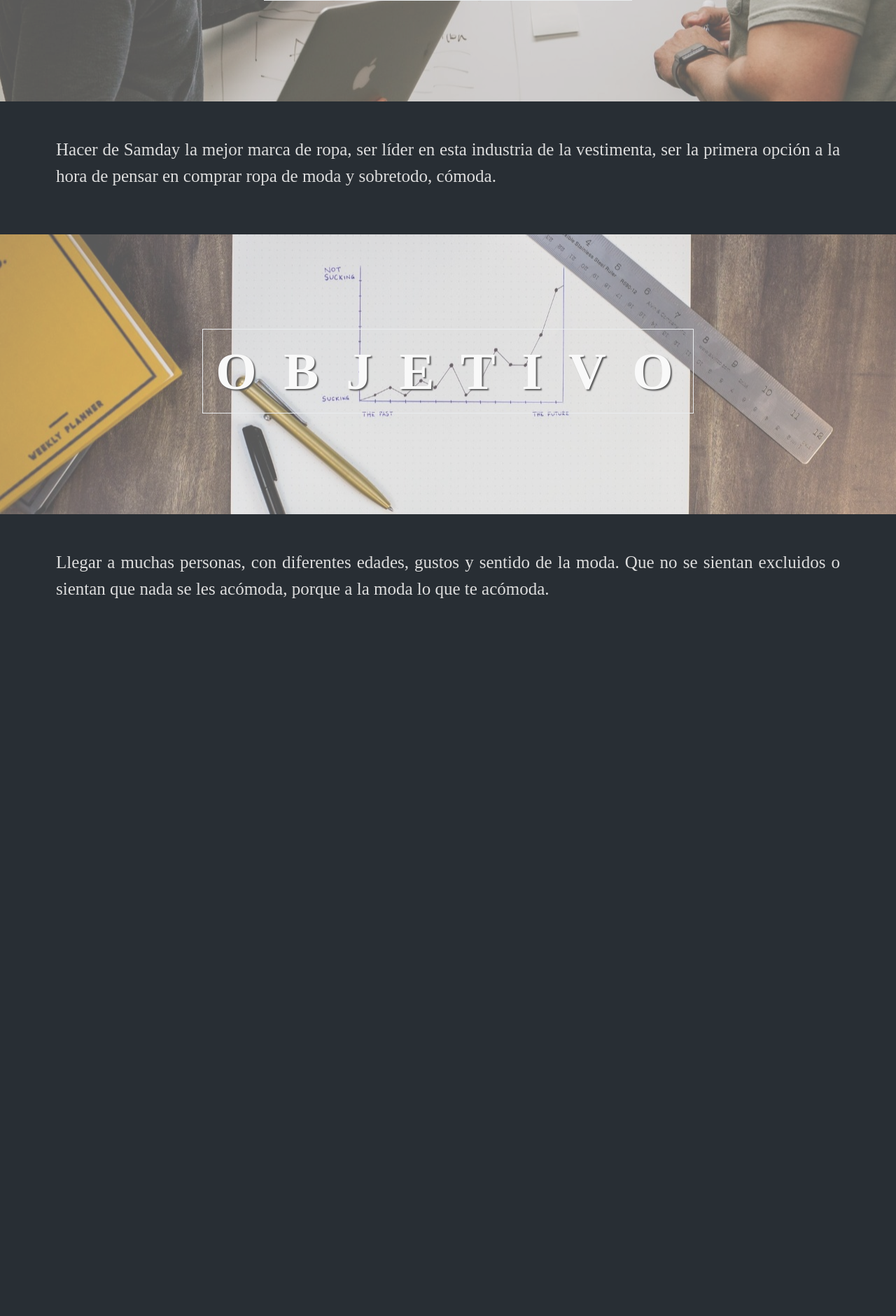
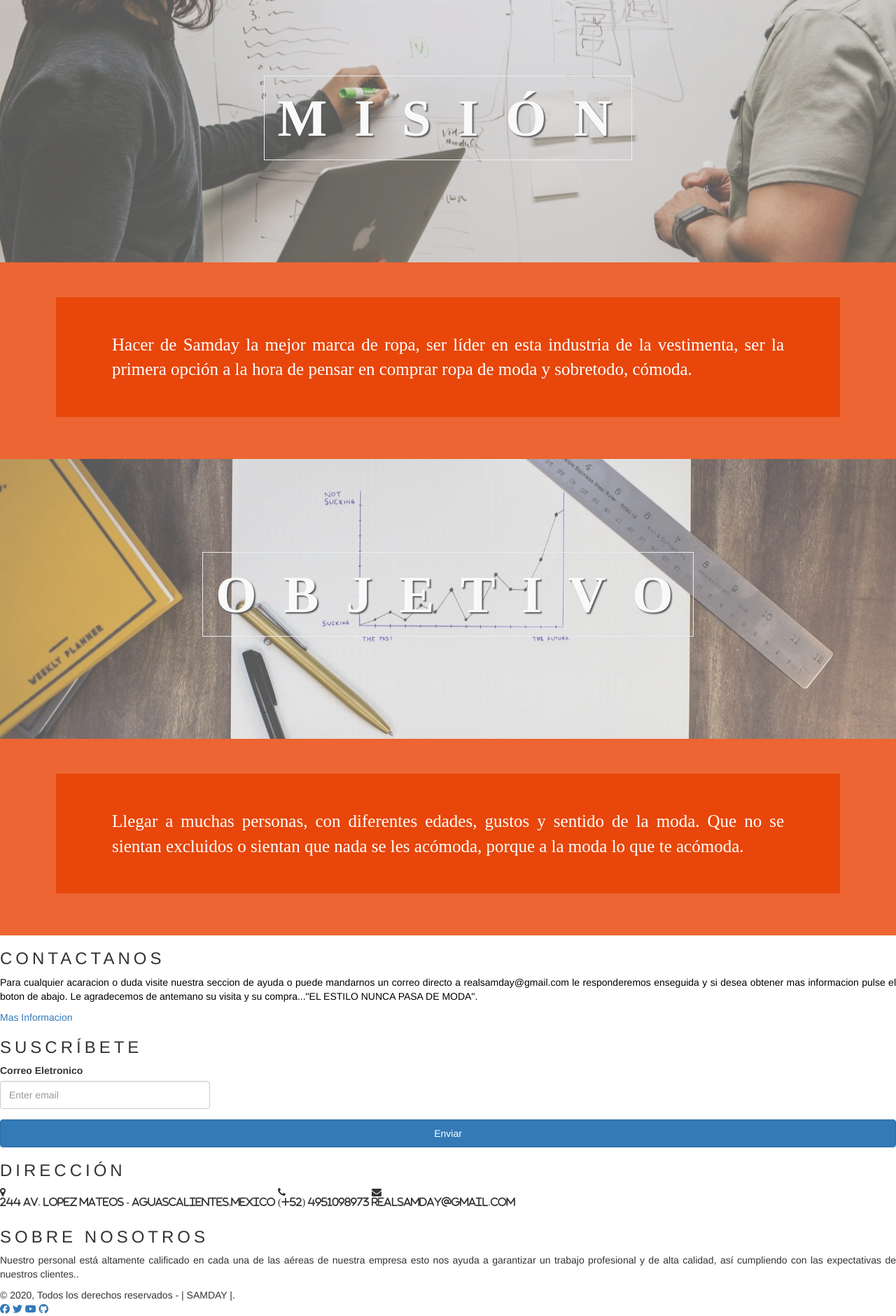
Before and after one commit to vodkadicta/ProyectoGina, a PHP site: the page made by Acerca de.php in a window 1280 px wide. Shown: the part 1325-3206 px from the top of the page at 70% size. Before the commit the page ends 2180 px from the top, so only its background shows below. Run offline with PHP 8.4, Linux system fonts and the light colour scheme; some libraries are stand-ins or nearby versions; some web fonts are replaced.

Commit message:
Update Acerca de.php

```diff
--- a/Acerca de.php
+++ b/Acerca de.php
@@ -1,3 +1,24 @@
+<?php
+//email
+if(isset($_POST["email"])){
+if(!empty($_POST["email"])){
+$email=$_POST["email"];
+$mensaje="gracias por suscribirte"."\r\n"."¿Aqui que deberia de ir?";
+$asunto="Gracias por suscribirte";
+$header="From: noreply@example.com"."\r\n";
+$header.="Reply-To: noreply@example.com"."\r\n";
+$header.="X-Mailer:PHP/".phpversion();
+$mail=@mail($email,$asunto,$mensaje,$header);
+if($mail){
+    echo "<h3>Hemos enviado tu mensaje</h3>";
+    header('location: indexadmin.php');
+}else{
+    echo "<h3>NO Hemos enviado tu mensaje</h3>";
+}
+}
+}
+?>
+
 <!DOCTYPE html>
 <html>
     <head>
@@ -8,13 +29,27 @@
 
         <!-- Required meta tags -->
         <meta charset="utf-8">
-        <meta name="viewport" content="width=device-width, initial-scale=1, shrink-to-fit=no">
 
         <!-- Bootstrap CSS -->
         <link rel="stylesheet" href="https://cdn.jsdelivr.net/npm/bootstrap@4.5.3/dist/css/bootstrap.min.css" integrity="sha384-TX8t27EcRE3e/ihU7zmQxVncDAy5uIKz4rEkgIXeMed4M0jlfIDPvg6uqKI2xXr2" crossorigin="anonymous">
 
         <!-- Link para font awesome -->
         <link rel="stylesheet" href="https://use.fontawesome.com/releases/v5.15.1/css/all.css" integrity="sha384-vp86vTRFVJgpjF9jiIGPEEqYqlDwgyBgEF109VFjmqGmIY/Y4HV4d3Gp2irVfcrp" crossorigin="anonymous">
+        <meta name="viewport" content="width=device-width, user-scalable=yes, initial-scale=1.0, maximum-scale=3.0, minimum-scale=1.0">
+        <link rel="stylesheet" href="https://use.fontawesome.com/releases/v5.6.3/css/all.css" >
+        <link rel="stylesheet" href="css/estilos2.css">
+        <link rel="stylesheet" href="css/estilos.css">
+        <meta name="viewport" content="width=device-width, initial-scale=1">
+        <link rel="stylesheet" href="https://maxcdn.bootstrapcdn.com/bootstrap/3.4.1/css/bootstrap.min.css">
+        <script src="https://kit.fontawesome.com/62034752b0.js" crossorigin="anonymous"></script>
+        <script src="https://ajax.googleapis.com/ajax/libs/jquery/3.5.1/jquery.min.js"></script>
+        <script src="https://maxcdn.bootstrapcdn.com/bootstrap/3.4.1/js/bootstrap.min.js"></script>
+        <style>@import url ('https://fonts.googleapis.com/css2? family = Nerko + One & display = swap'); </style>
+        <link rel = "preconnect" href = "https://fonts.gstatic.com">
+        <link href = "https://fonts.googleapis.com/css2? family = Nerko + One & display = swap" rel = "hoja de estilo">
+        <link rel="stylesheet" href="css/font-awesome.min.css">
+        <link rel="stylesheet" href="css/footer.css">
+        <link  rel="icon"   href="img/favicon.png" type="image/png" />
 
         <style>
             @import url('https://fonts.googleapis.com/css2?family=Castoro&display=swap');
@@ -27,7 +62,24 @@
         </style>
     </head>
     <body>
-        <h3 class="samday">ACERCA DE SAMDAY</h3>
+    <!--Encabezado-->
+    <header style="background-image: url('img/FONDO.jpg');background-size: cover;background-attachment: fixed;">
+        <nav>
+            <a href="index.php">INICIO</a>
+            <a href="#">TIENDA</a>
+            <a href="Acerca%20de.php">ACERCA DE</a>
+            <a href="Contacto.php">CONTACTANOS</a>
+            <a href="Preguntas.php">AYUDA</a>
+            <a href="loginvista.php"><i class="fa fa-sign-in" aria-hidden="true"></i></a>
+            <a href="#" style="align-content:stretch;"><i class="fa fa-shopping-cart" aria-hidden="true"></i></a>
+        </nav>
+    </header>
+    <br>
+
+
+    <br><br><br><br>
+    <h3 class="samday" style="background:rgba(232, 63, 0, 0.8) ">ACERCA DE SAMDAY</h3>
+
 
         <div class="bgimg-1">
           <div class="caption">
@@ -36,8 +88,8 @@
         </div>
 
         <div style="position:relative;">
-          <div class="texto" style="color:#ddd;background-color:#282E34;text-align:center;padding:50px 80px;text-align: justify;">
-              <p>Ser líderes en innovación y diseño que ayudan a las personas a sentirse bien consigo mismas, a hacer que las personas amen día a día la persona que son y que cuando se vean en el espejo se gusten y se quieran, pero sobretodo, que se acepten.</p>
+          <div class="texto" style="color:white;background-color:rgba(232, 63, 0, 0.8);padding:50px 80px;text-align: justify;">
+              <p style="color:white;background-color:rgba(232, 63, 0, 0.8);padding:50px 80px;text-align: justify;">Ser líderes en innovación y diseño que ayudan a las personas a sentirse bien consigo mismas, a hacer que las personas amen día a día la persona que son y que cuando se vean en el espejo se gusten y se quieran, pero sobretodo, que se acepten.</p>
           </div>
         </div>
 
@@ -48,8 +100,8 @@
         </div>
 
         <div style="position:relative;">
-          <div  class="texto" style="color:#ddd;background-color:#282E34;text-align:center;padding:50px 80px;text-align: justify;">
-              <p>Hacer de Samday la mejor marca de ropa, ser líder en esta industria de la vestimenta, ser la primera opción a la hora de pensar en comprar ropa de moda y sobretodo, cómoda.</p>
+          <div  class="texto" style="color:white;background-color:rgba(232, 63, 0, 0.8);padding:50px 80px;text-align: justify;">
+              <p style="color:white;background-color:rgba(232, 63, 0, 0.8);padding:50px 80px;text-align: justify;">Hacer de Samday la mejor marca de ropa, ser líder en esta industria de la vestimenta, ser la primera opción a la hora de pensar en comprar ropa de moda y sobretodo, cómoda.</p>
           </div>
         </div>
 
@@ -60,10 +112,67 @@
         </div>
 
         <div style="position:relative;">
-          <div  class="texto" style="color:#ddd;background-color:#282E34;text-align:center;padding:50px 80px;text-align: justify;">
-              <p>Llegar a muchas personas, con diferentes edades, gustos y sentido de la moda. Que no se sientan excluidos o sientan que nada se les acómoda, porque a la moda lo que te acómoda.</p>
+          <div  class="texto" style="color:white;background-color:rgba(232, 63, 0, 0.8);padding:50px 80px;text-align: justify;">
+              <p style="color:white;background-color:rgba(232, 63, 0, 0.8);padding:50px 80px;text-align: justify;">Llegar a muchas personas, con diferentes edades, gustos y sentido de la moda. Que no se sientan excluidos o sientan que nada se les acómoda, porque a la moda lo que te acómoda.</p>
           </div>
         </div>
 
+<!--Pie de Pagina-->
+<div class="info-container">
+	<div class="info-main">
+        <h3>Contactanos</h3>
+        <p style="text-align:justify; color: black;">Para cualquier acaracion o duda visite nuestra seccion de ayuda o puede mandarnos un correo directo a  realsamday@gmail.com le responderemos enseguida y si desea obtener mas informacion pulse el boton de abajo. Le agradecemos de antemano su visita y su compra..."EL ESTILO NUNCA PASA DE MODA".</p>
+        <a href="Preguntas.php">Mas Informacion</a>
+	</div>
+</div>
+
+<footer>
+	<div class="footer-container">
+		<div class="footer-main">
+            <form method="POST" action="<?php echo $_SERVER['PHP_SELF']; ?>">
+              <div class="form-group footer-columna">
+                <h3>Suscríbete</h3>
+                <label for="email" >Correo Eletronico</label>
+                <input type="email" name="email" class="form-control" aria-describedby="emailHelp" placeholder="Enter email" style="width: 300px;height: 40px;">
+              </div>
+              <button style="width: 100%;height: 40px;" type="submit" class="btn btn-primary">Enviar</button>
+            </form>
+			<div class="footer-columna">
+				<h3>Dirección</h3>
+				<span class="fa fa-map-marker"><p>244 Av. Lopez Mateos - Aguascalientes,Mexico</p></span>
+				<span class="fa fa-phone"><p>(+52) 4951098973 </p></span>
+				<span class="fa fa-envelope"><p>realsamday@gmail.com</p></span>
+			</div>
+
+			<div class="footer-columna">
+				<h3>Sobre Nosotros</h3>
+				<p style="text-align: justify;">Nuestro personal está altamente calificado en cada una de las aéreas de nuestra empresa esto nos ayuda a garantizar un trabajo profesional  y de alta calidad, así cumpliendo con las expectativas de nuestros clientes..</p>
+			</div>
+        </div>
+    </div>
+
+	<div class="footer-copy-redes">
+		<div class="main-copy-redes">
+	        <div class="footer-copy">
+					&copy; 2020, Todos los derechos reservados - | SAMDAY |.
+			</div>
+			<div class="footer-redes">
+				<a href="https://www.facebook.com/SamDay-107865224503474/" class="fa fa-facebook"></a>
+				<a href="#" class="fa fa-twitter"></a>
+				<a href="#" class="fa fa-youtube-play"></a>
+				<a href="#" class="fa fa-github"></a>
+			</div>
+        </div>
+    </div>
+</footer>
+
+    <!-- Optional JavaScript -->
+    <!-- jQuery first, then Popper.js, then Bootstrap JS -->
+    <script src="https://code.jquery.com/jquery-3.3.1.min.js"></script>
+    <script src="js/script.js"></script>
+    <script src="https://code.jquery.com/jquery-3.3.1.slim.min.js" integrity="sha384-q8i/X+965DzO0rT7abK41JStQIAqVgRVzpbzo5smXKp4YfRvH+8abtTE1Pi6jizo" crossorigin="anonymous"></script>
+    <script src="https://cdnjs.cloudflare.com/ajax/libs/popper.js/1.14.7/umd/popper.min.js" integrity="sha384-UO2eT0CpHqdSJQ6hJty5KVphtPhzWj9WO1clHTMGa3JDZwrnQq4sF86dIHNDz0W1" crossorigin="anonymous"></script>
+    <script src="https://stackpath.bootstrapcdn.com/bootstrap/4.3.1/js/bootstrap.min.js" integrity="sha384-JjSmVgyd0p3pXB1rRibZUAYoIIy6OrQ6VrjIEaFf/nJGzIxFDsf4x0xIM+B07jRM" crossorigin="anonymous"></script>
+
     </body>
 </html>
```
